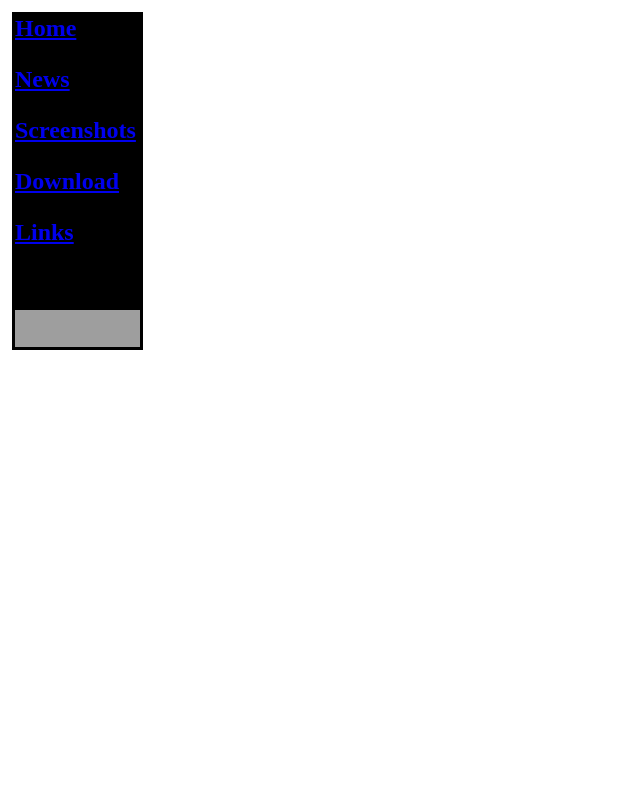
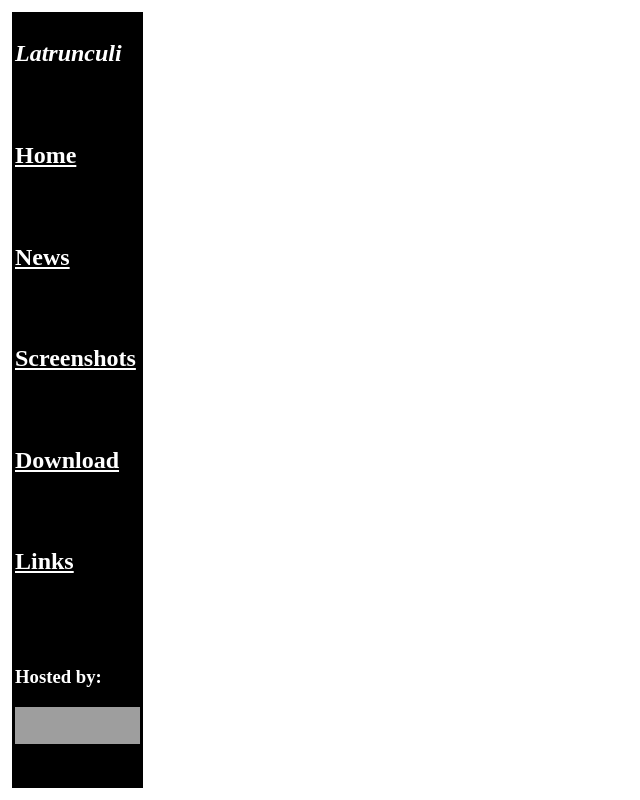
Before and after one commit to michaeljmcd/latrunculi, a plain HTML site: page web/screenshots.html in a window 1280 px wide. Shown: the whole page, without its empty margins (0-640 px from the left). Drawn offline with Linux system fonts and the light colour scheme; grey boxes are pictures that could not be loaded.

Commit message:
Some more web work. After a few things are finished on the graphical end, I'll create the screenshots and upload the website.

```diff
--- a/web/screenshots.html
+++ b/web/screenshots.html
@@ -1,9 +1,12 @@
 <html>
-<head><title>Latrunculi - Screenshots</title></head>
+<head><title>Latrunculi</title>
+<link rel="stylesheet" type="text/css" href="latrunculi.css"/>
+</head>
 <body>
-<table cellpadding="2" width="100%">
-	<tr><td width="20%" valign="top">
-		<table bgcolor="black" length="100%">
+<table cellpadding="2" width="100%" height="100%">
+	<tr><td width="20%" valign="top" height="100%">
+		<table bgcolor="black" height="100%" valign="top">
+			<tr><td><h2 class="sidebar"><i>Latrunculi</i></h2></td></tr>
 			<tr><td><h2><a href="index.html" class="sidebar">Home</h2></td></a></tr>
 			<tr><td><h2><a href="news.html" class="sidebar">News</h2></td></a></tr>
 			<tr><td><h2><a href="screenshots.html" class="sidebar">Screenshots</h2></td></a></td></tr>
@@ -12,8 +15,10 @@
 			<tr><td><h3>Hosted by:</h3><a href="http://sourceforge.net"><img src="http://sflogo.sourceforge.net/sflogo.php?group_id=175161&amp;type=3" width="125" height="37" border="0" alt="SourceForge.net Logo" /></a></td></tr>
 		</table>
 	</td>
-	<td width="80%" valign="top">
+	<td width="80%" valign="top" height="100%">
 	<table>
-
+	</table>
+	</td></tr>
+</table>
 </body>
 </html>
```
Also changed, not shown: web/index.html (+2 -2 lines), web/links.html (+4 -4 lines).
